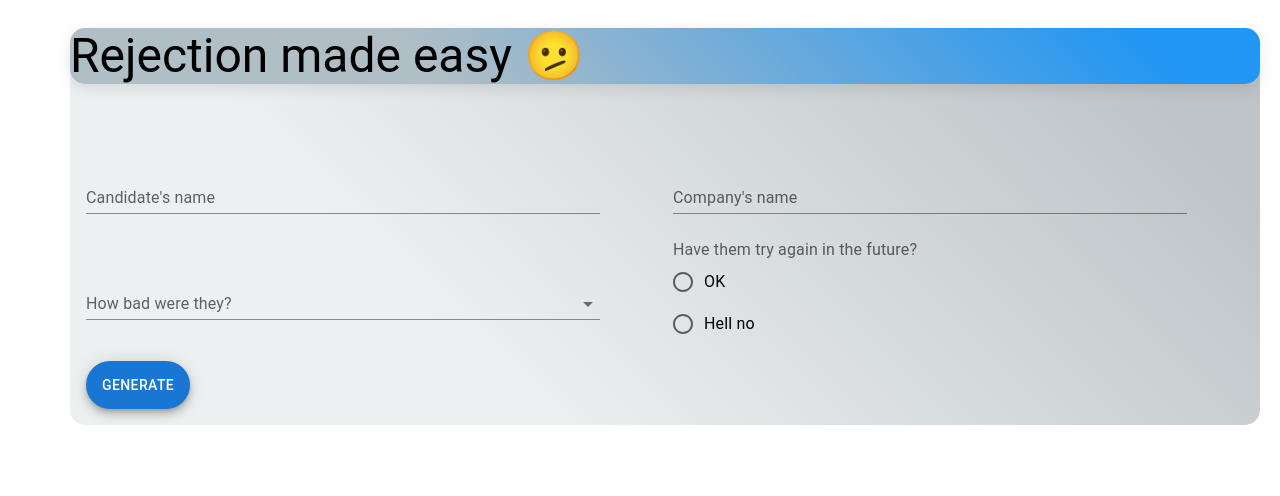
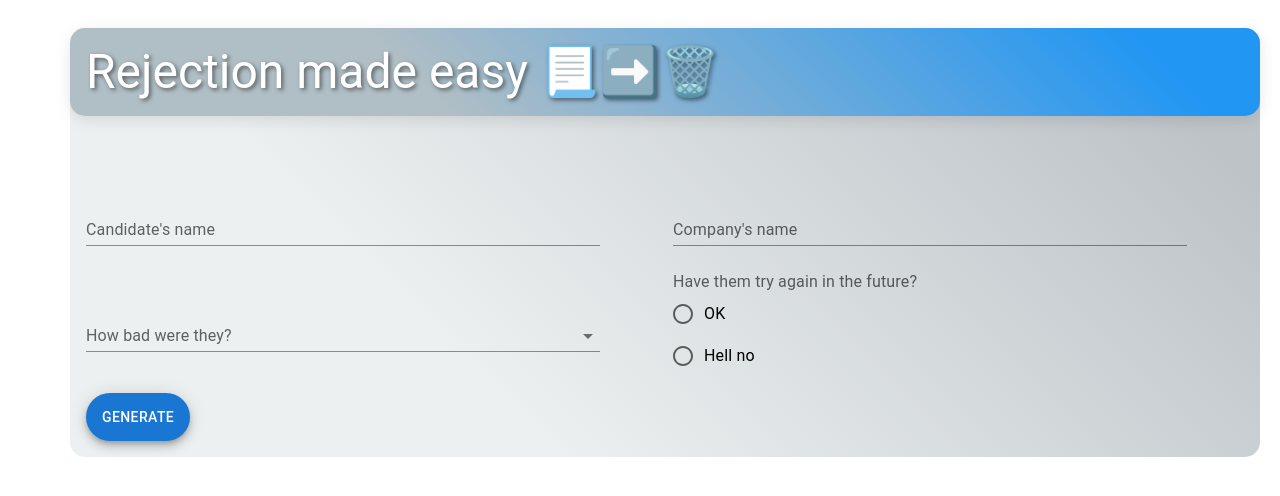
Before and after one commit to haddaro/RejectionLetterGenerator, a React (Vite) app: page / in a window 1280 px wide. Shown: the top 496 px of the page. Built offline with nearby package versions, Linux system fonts and the light colour scheme.

Commit message:
padding in the header and colors

```diff
--- a/src/components/Header.tsx
+++ b/src/components/Header.tsx
@@ -7,10 +7,17 @@ const Header = () => {
         background: "linear-gradient(45deg, #B0BEC5 30%, #2196F3 90%)",
         borderRadius: "15px",
         boxShadow: "0px 4px 15px rgba(0, 0, 0, 0.1)",
+        padding: "16px",
       }}
     >
-      <Typography variant="h3" color="Primary">
-        Rejection made easy 🫤
+      <Typography
+        variant="h3"
+        color="white"
+        style={{
+          textShadow: "2px 2px 4px rgba(0, 0, 0, 0.5)",
+        }}
+      >
+        Rejection made easy 📃➡️🗑️
       </Typography>
     </Box>
   );
```
